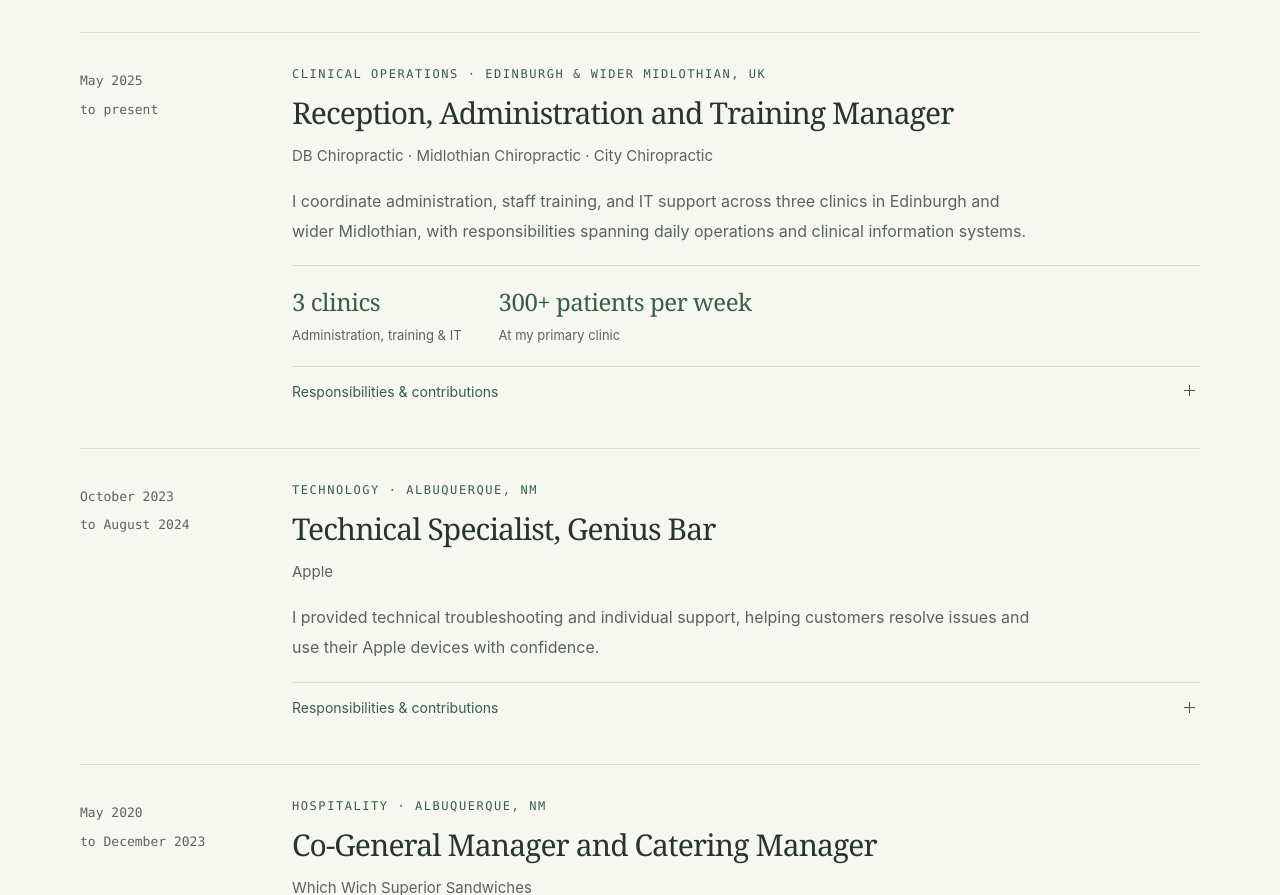
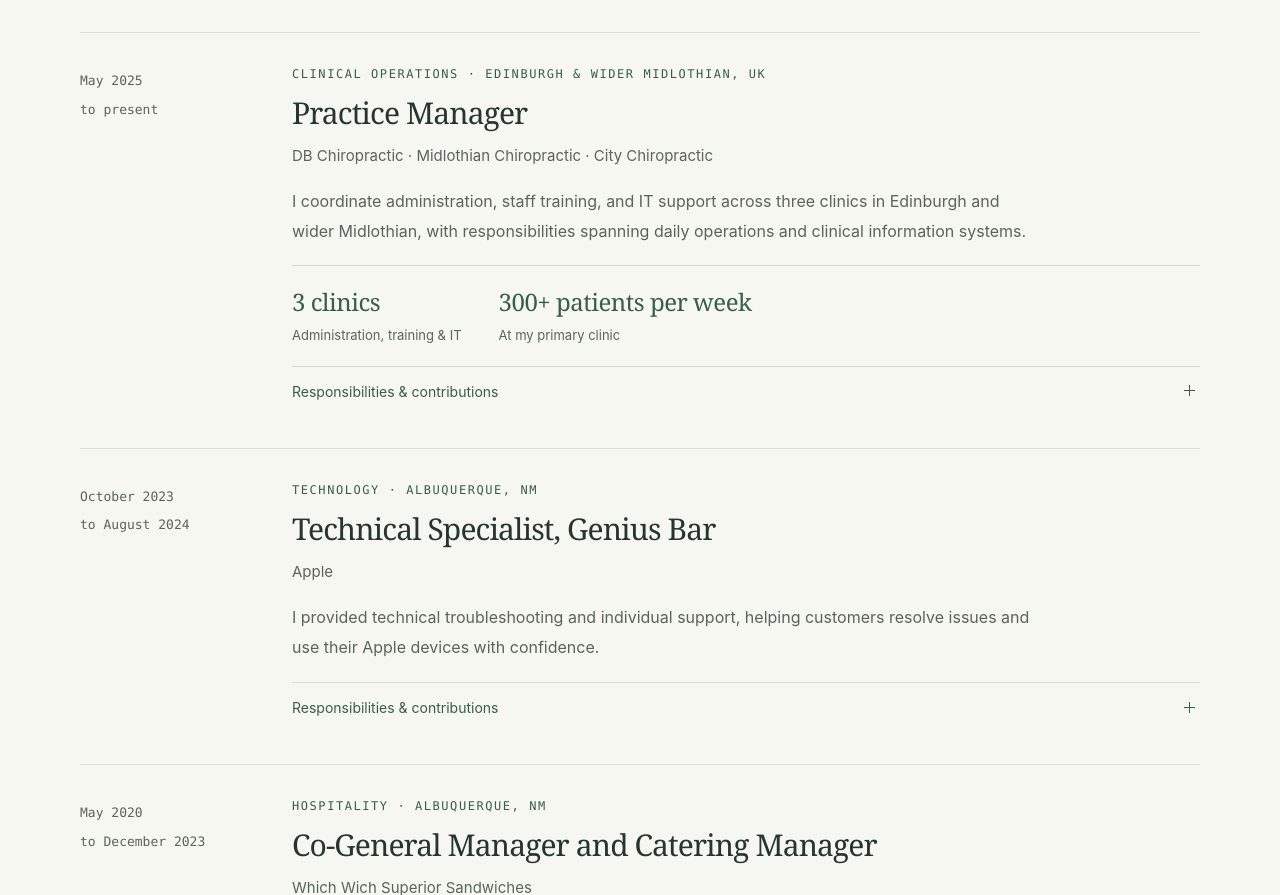
Before and after one commit to ChristopherStordahl/christopherstordahl.github.io, a plain HTML site: page index.html in a window 1280 px wide. Shown: the part 5477-6372 px from the top of the page. Drawn offline with Linux system fonts and the light colour scheme.

Commit message:
Update index.html
Update clinic role title

```diff
--- a/index.html
+++ b/index.html
@@ -258,7 +258,7 @@
         <article class="professional-entry">
           <div class="professional-dates"><time datetime="2025-05">May 2025</time><span>to present</span></div>
           <div class="professional-content">
-            <p class="eyebrow">Clinical operations · Edinburgh &amp; wider Midlothian, UK</p><h3>Reception, Administration and Training Manager</h3><p class="professional-organisation">DB Chiropractic · Midlothian Chiropractic · City Chiropractic</p>
+            <p class="eyebrow">Clinical operations · Edinburgh &amp; wider Midlothian, UK</p><h3>Practice Manager</h3><p class="professional-organisation">DB Chiropractic · Midlothian Chiropractic · City Chiropractic</p>
             <p class="professional-intro">I coordinate administration, staff training, and IT support across three clinics in Edinburgh and wider Midlothian, with responsibilities spanning daily operations and clinical information systems.</p>
             <ul class="role-highlights" aria-label="Scope of clinic responsibilities"><li><strong>3 clinics</strong><span>Administration, training &amp; IT</span></li><li><strong>300+ patients per week</strong><span>At my primary clinic</span></li></ul>
             <details class="professional-details"><summary><span>Responsibilities &amp; contributions</span><span class="plus" aria-hidden="true"></span></summary><div>
```
